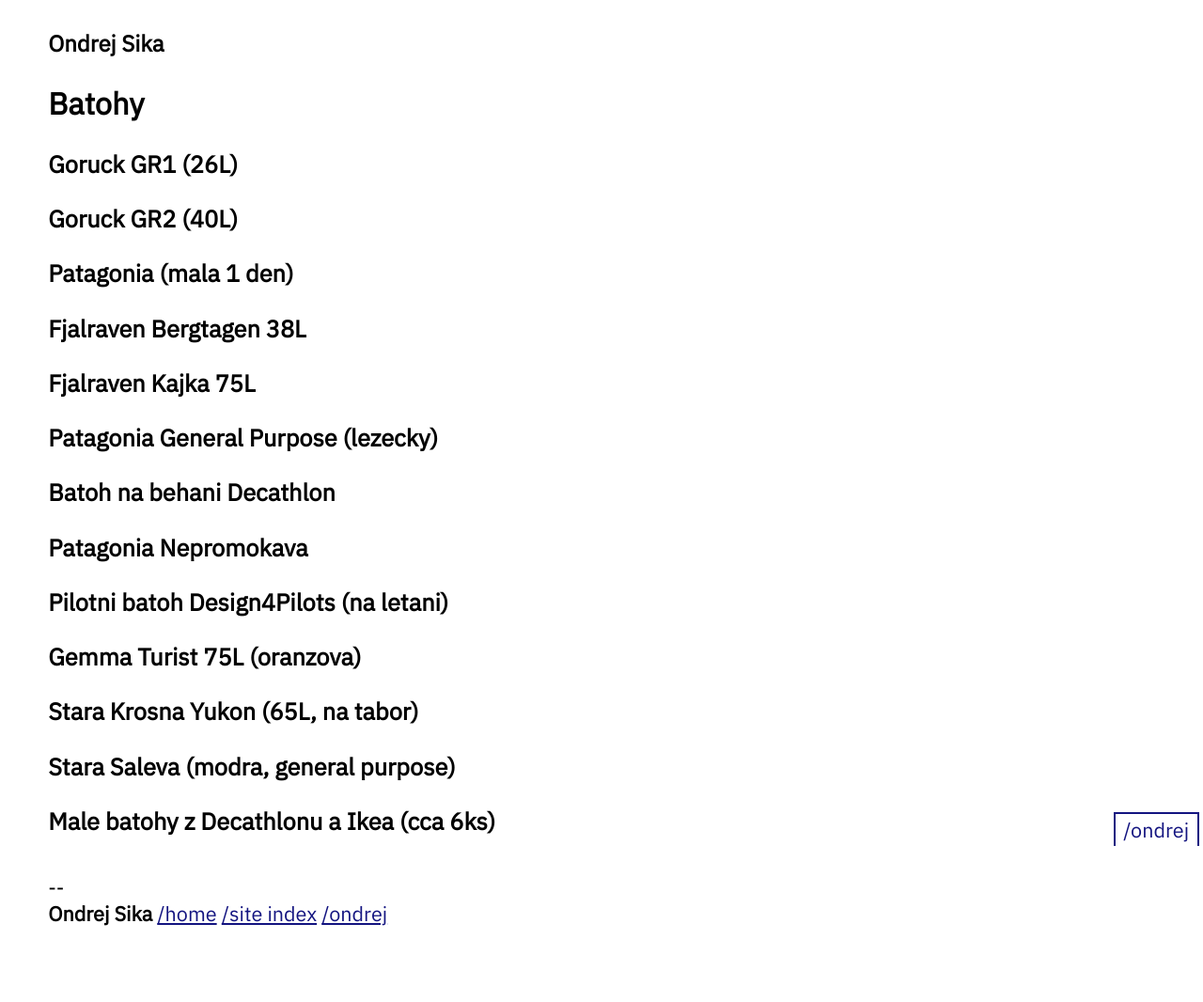
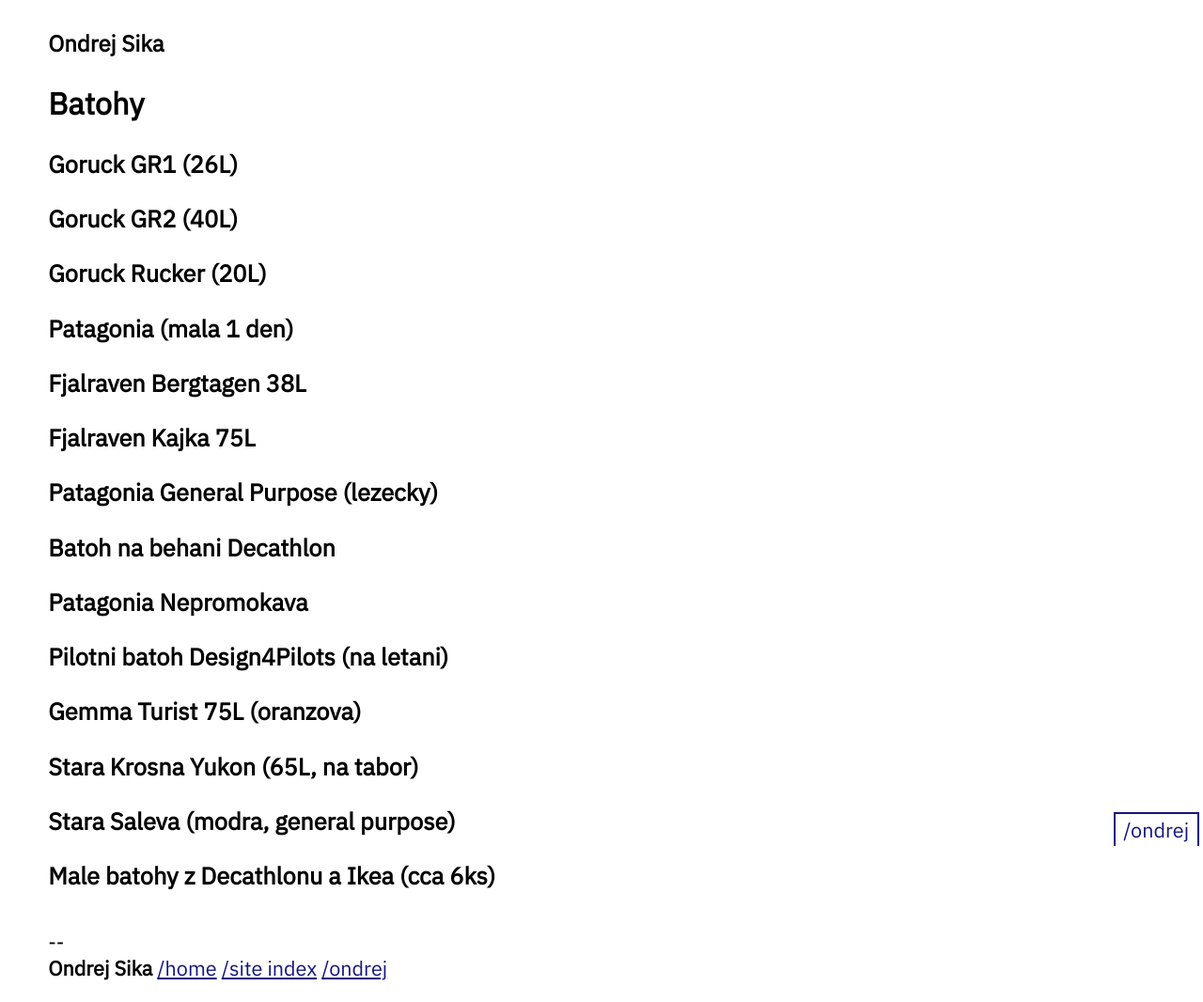
Before and after one commit to ondrejsika/ondrejsika.com, a Jekyll site: the page built from ondrej/batohy/index.md, in a window 1280 px wide. Shown: the whole page at 94% size. Built offline with Jekyll 4.4.1, drawn with Linux system fonts in a browser that asks for light colours; before the commit the page ends 1008 px from its top, so only the background shows below that.

Commit message:
content(ondrej/batohy): Add Goruck Rucker (20L)

```diff
--- a/ondrej/batohy/index.md
+++ b/ondrej/batohy/index.md
@@ -8,6 +8,8 @@
 ### Goruck GR1 (26L)
 
 ### Goruck GR2 (40L)
+
+### Goruck Rucker (20L)
 
 ### Patagonia (mala 1 den)
 
```
